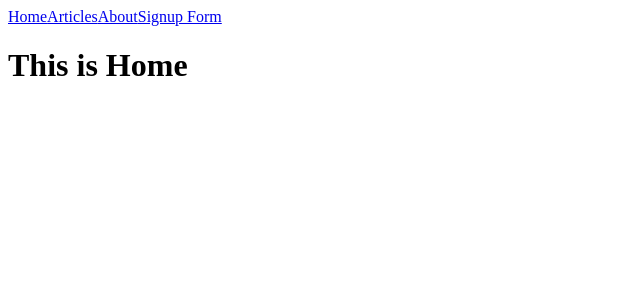
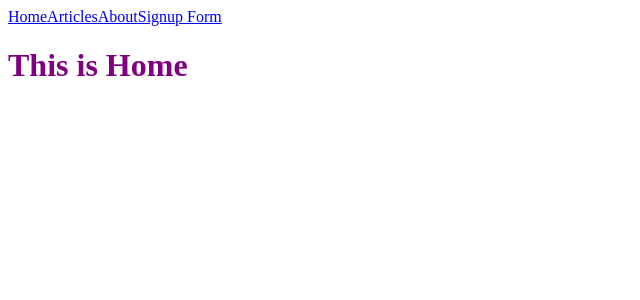
Before and after one commit to ycfan23/blog-site, a React (Create React App) app in the folder my-blog/: page / in a window 1280 px wide. Shown: the top 300 px of the page, without its empty margins (0-640 px from the left). Built offline with nearby package versions, Linux system fonts and the light colour scheme.

Commit message:
applied css using styled components to home page

```diff
--- /dev/null
+++ b/my-blog/src/components/Styles/styles.js
@@ -0,0 +1,8 @@
+import styled from 'styled-components'
+
+const LinkHeading = styled.h1`
+  font-size: 2rem;
+  color: purple
+`
+
+export { LinkHeading };
--- a/my-blog/src/components/home/home.jsx
+++ b/my-blog/src/components/home/home.jsx
@@ -1,9 +1,10 @@
-import React from 'react'
+import React from 'react';
+import { LinkHeading } from '../../components/Styles/styles'
 
 const Home = () => {
   return (
     <div>
-      <h1>This is Home</h1>
+      <LinkHeading>This is Home</LinkHeading>
     </div>
   )
 }
```
